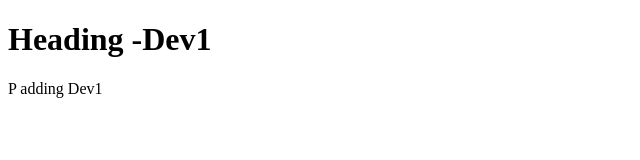
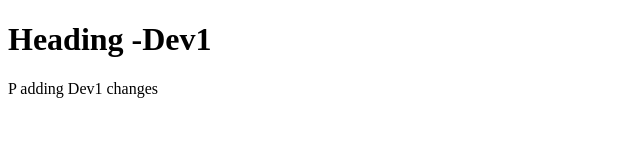
Before and after one commit to fidanmowa/Bug_test, a plain HTML site: page index.html in a window 1280 px wide. Shown: the full height of the page, 0-640 px from the left. Drawn offline with Linux system fonts and the light colour scheme.

Commit message:
corrected

```diff
--- a/index.html
+++ b/index.html
@@ -8,6 +8,6 @@
 </head>
 <body>
     <h1>Heading -Dev1</h1>
-    <p>P adding Dev1</p>
+    <p>P adding Dev1 changes</p>
 </body>
 </html>
```
